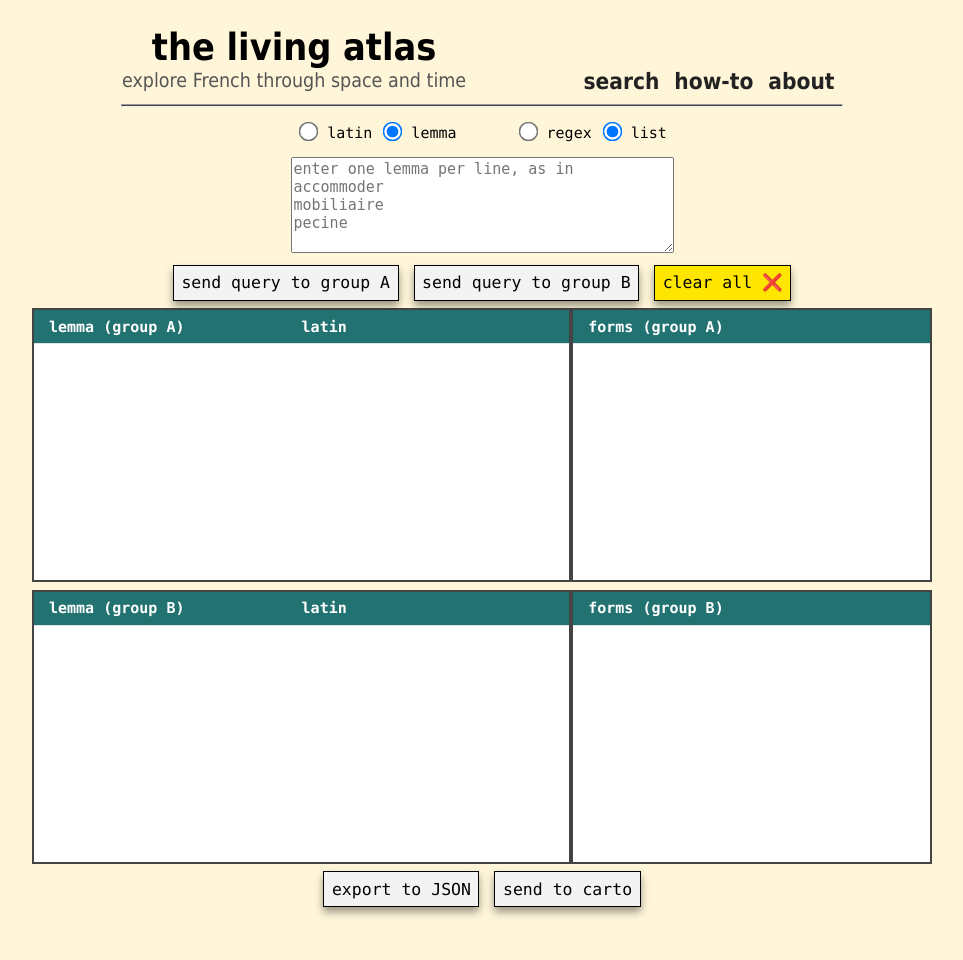
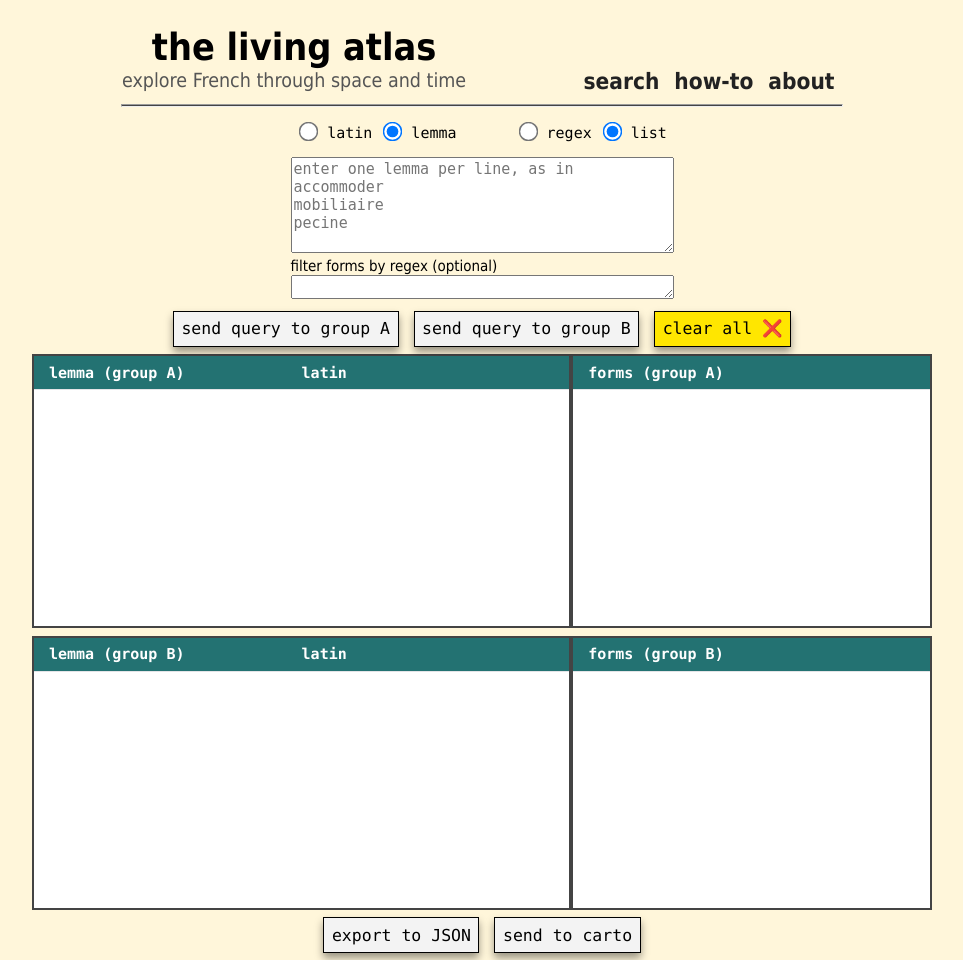
Before and after one commit to alecstein/living-atlas-django, a Django app: page / in a window 1280 px wide. Shown: the top 960 px of the page, without its empty margins (158-1121 px from the left). Before the commit the page ends 917 px from the top, so only its background shows below. Run offline with Django 3.2, Linux system fonts and the light colour scheme.

Commit message:
basic filter implemented

```diff
--- a/living-atlas/dees-living-atlas/templates/search.html
+++ b/living-atlas/dees-living-atlas/templates/search.html
@@ -14,11 +14,16 @@
 		<input type="radio" name="type" value="list" id="radio-list" onclick="toggleRegEx(this)" checked>
 		<label for="radio-list">list</label>
 	</div>
-
 </div>
-<div class="wrap-searchbox" name="lemma-search">
-	<div id="textarea">
-		<textarea type="text" id="searchbox" placeholder="enter one lemma per line, as in&#10;accommoder&#10;mobiliaire&#10;pecine" cols="40" rows="5"></textarea>
+<div class="wrap-searchbox">
+	<div id="textarea-main">
+		<textarea type="text" id="searchbox-main" placeholder="enter one lemma per line, as in&#10;accommoder&#10;mobiliaire&#10;pecine" cols="40" rows="5"></textarea>
+	</div>
+	<div id="textarea-form">
+		<div>
+		filter forms by regex (optional)
+		</div>
+		<textarea type="text" id="searchbox-form" cols="40" rows="1"></textarea>
 	</div>
 	<div class="button-array">
 		<input class="pushable" group="A" type="submit" onclick="queryGroup(this)" value = "send query to group A"/>
--- a/living-atlas/main/static/css/style.css
+++ b/living-atlas/main/static/css/style.css
@@ -186,7 +186,7 @@ input[type='radio'] {
    transform: scale(1.5);
 }
 
-#textarea {
+#textarea-main, #textarea-form {
     margin: auto;
 }
 
@@ -239,7 +239,7 @@ textarea {
     padding: .5rem;
 }
 
-.searchbox input {
+.searchbox-main input {
     margin-top: 1rem;
     margin-bottom: 1rem;
 }
--- a/living-atlas/main/static/js/selectors.js
+++ b/living-atlas/main/static/js/selectors.js
@@ -222,11 +222,12 @@ function queryGroup(item) {
 
   let request = new XMLHttpRequest();
   let method = 'GET';
-  let query = document.getElementById("searchbox").value.trim().replace(/\s+/g, '+');
+  let query = document.getElementById("searchbox-main").value.trim().replace(/\s+/g, '+');
+  let formFilter = document.getElementById("searchbox-form").value.trim().replace(/\s+/g, '+');
   let group = item.getAttribute("group");
   let type = $("input[name='type'][type='radio']:checked").value;
   let lang = $("input[name='lang'][type='radio']:checked").value;
-  let url = '/ajax/?query='+query+'&group='+group+'&type='+type+'&lang='+lang;
+  let url = '/ajax/?query='+query+'&group='+group+'&type='+type+'&lang='+lang+'&form_filter='+formFilter;
   request.open(method, url);
   request.onload = function () {
 
--- a/living-atlas/main/views.py
+++ b/living-atlas/main/views.py
@@ -22,6 +22,7 @@ def ajax_view(request):
         query_type = request.GET.get('type')
         group = request.GET.get('group')
         lang = request.GET.get('lang')
+        form_filter = request.GET.get('form_filter')
 
         if query_type == 'list':
             items = set(query.split(' '))
@@ -40,6 +41,9 @@ def ajax_view(request):
                 forms = queryset.filter(lemma__regex = fr"{query}")
             if lang == 'latin':
                 forms = queryset.filter(latin__regex = fr"{query}")
+
+        if form_filter:
+            forms = forms.filter(form__regex = fr"{form_filter}")
 
         if not forms:
             return HttpResponseNotFound("No results found")
```
